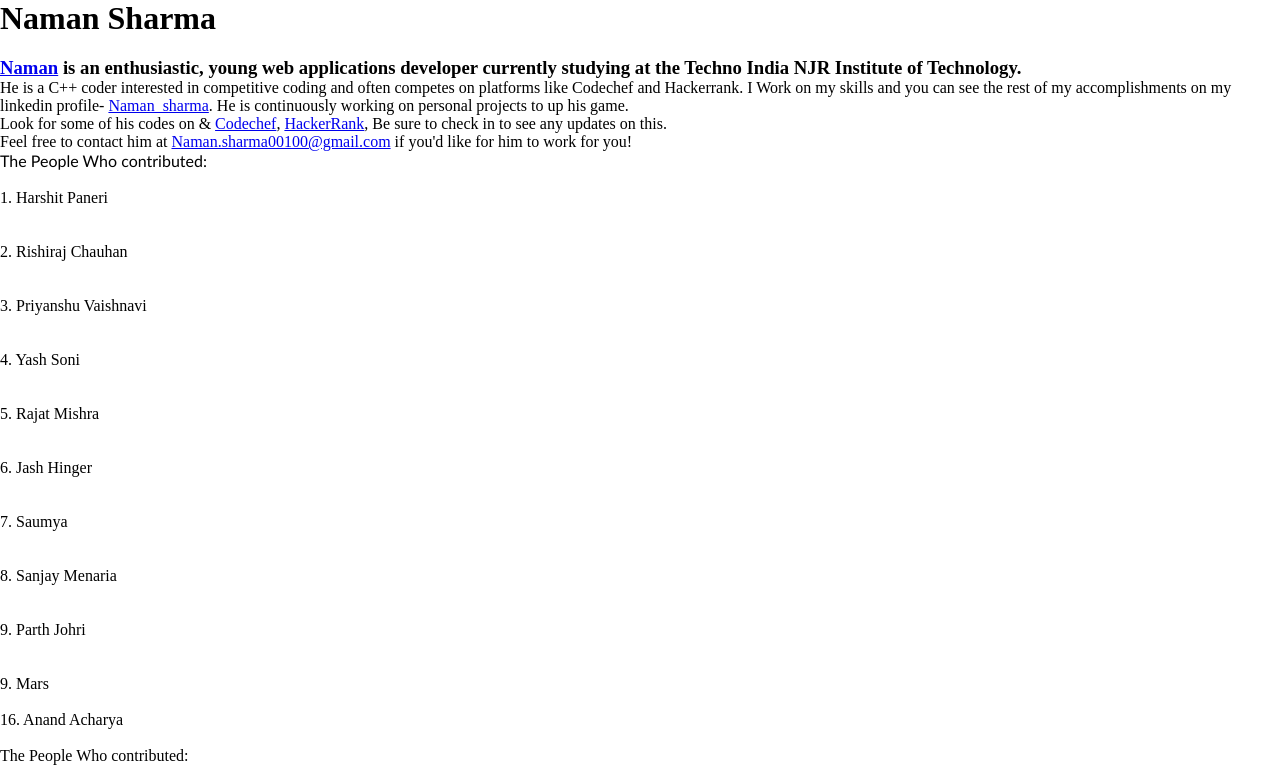
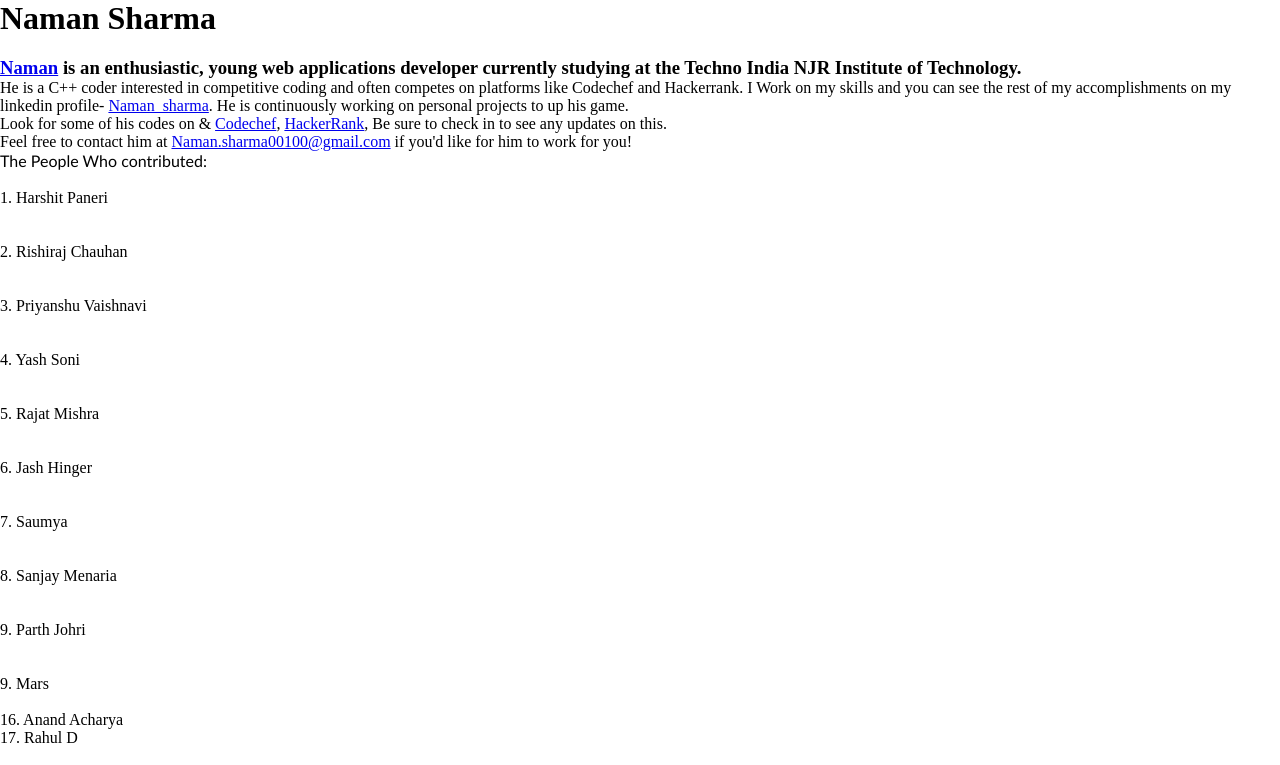
Before and after one commit to numcys/Introduction-webpage, a plain HTML site: page index.html in a window 1280 px wide. Shown: the top 765 px of the page. Drawn offline with Linux system fonts and the light colour scheme.

Commit message:
Update index.html

```diff
--- a/index.html
+++ b/index.html
@@ -138,6 +138,9 @@
         <div class="contributorname">
             16. Anand Acharya
           </div>
+        <div class="contributorname">
+            17. Rahul D
+          </div>
         <br>
           The People Who contributed:</br>
           1. Harshit Paneri </br>
@@ -157,6 +160,7 @@
          14. Agyeya Mishra </br>
          15. Mars </br>
          16. Anand Acharya </br>
+         17. Rahul D </br>
 
         </div>
         </p>
```
